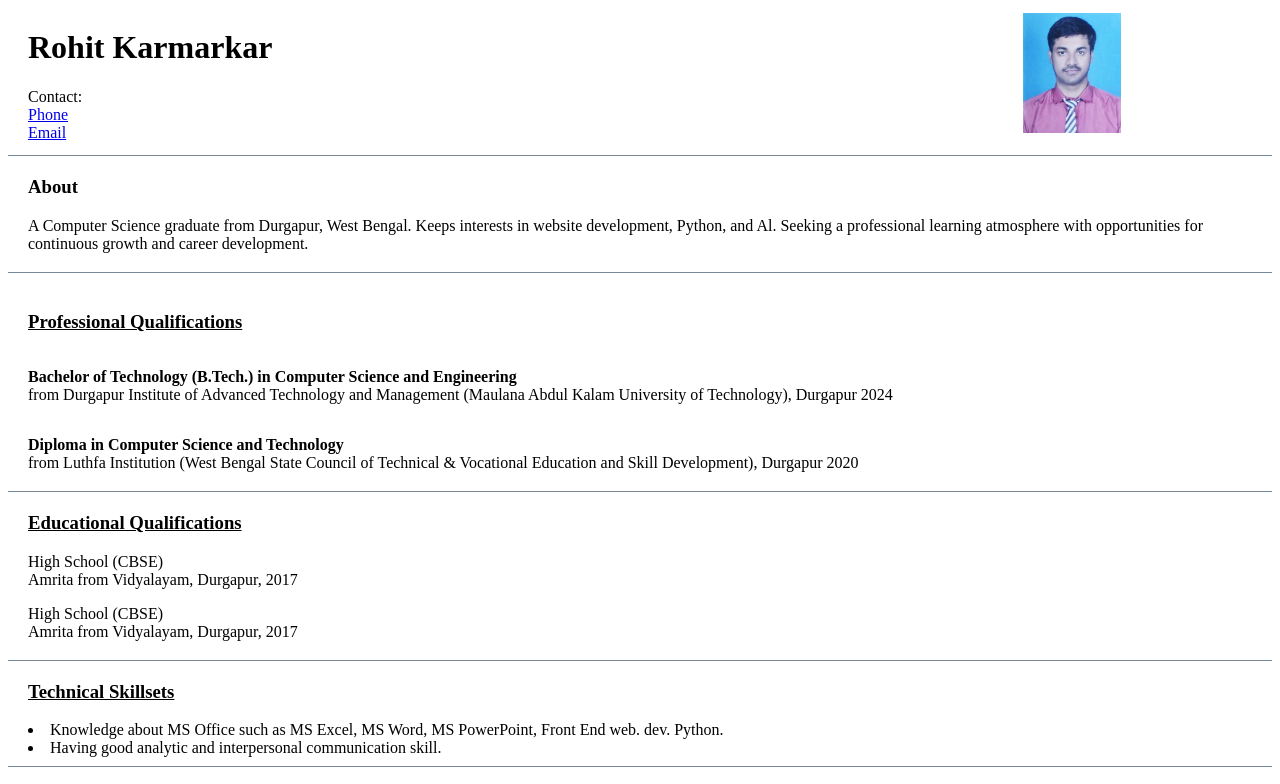
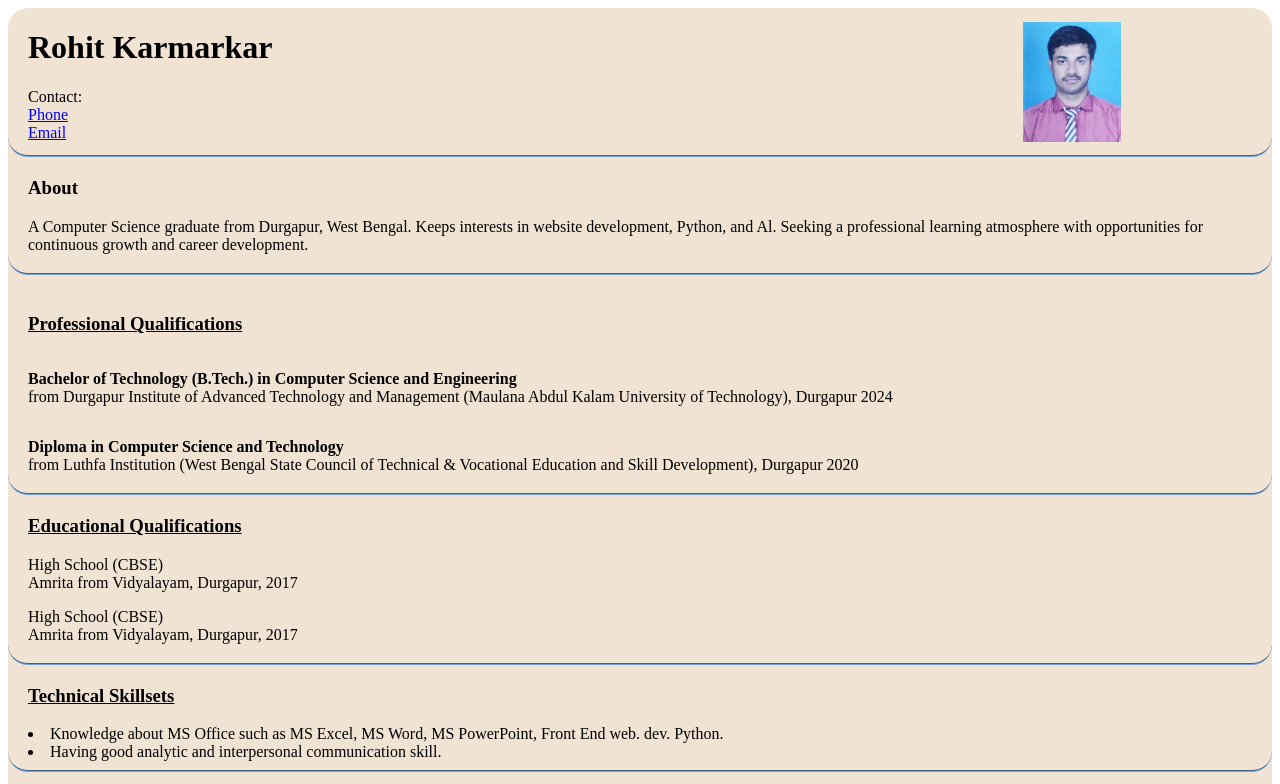
Before and after one commit to RohitKarmakar/myresume, a plain HTML site: page index.html in a window 1280 px wide. Shown: the top 784 px of the page. Drawn offline with Linux system fonts and the light colour scheme.

Commit message:
style.css

```diff
--- a/style.css
+++ b/style.css
@@ -1,9 +1,13 @@
 
-        /* .container{
-            background-color:antiquewhite;
-        } */
+        .container{
+
+            background-color:rgb(241, 227, 211);
+            border-radius:20px;
+        }
         #box{
-        border-bottom: 1px solid lightslategrey;
+        border-bottom: 2px solid rgb(113, 163, 217);
+        border-radius: 20px;
+        border-bottom-style:groove;
         padding-left: 20px;
         margin-bottom: 20px;
         padding-bottom: 3px;
@@ -29,7 +33,8 @@
             display: flex;
             height: 120px;
             padding-top: 5px;
-            self-align:center;
+            align-self:center;
+
         }
 
         .box2 {
```
